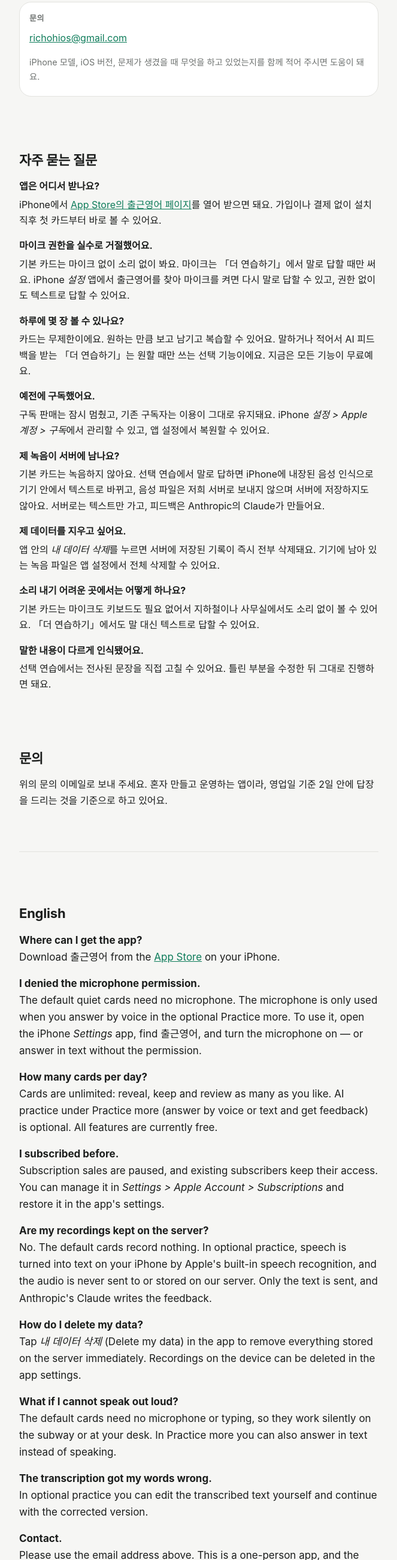
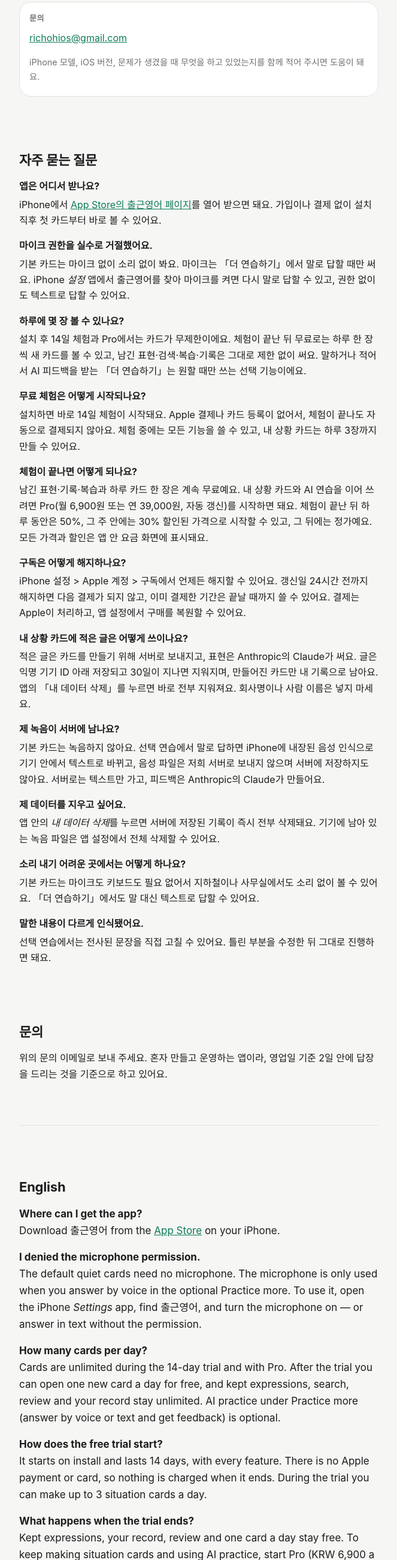
Before and after one commit to richoh86/workenglish-site, a plain HTML site: page support.html in a window 1280 px wide. Shown: the part 200-2800 px from the top of the page at 60% size, without its empty margins (308-971 px from the left). Drawn offline with Linux system fonts and the light colour scheme.

Commit message:
Site 1.7: 14-day trial + Pro pricing, 내 상황 카드, privacy (need text, profile)

```diff
--- a/support.html
+++ b/support.html
@@ -95,12 +95,20 @@
   iPhone <em>설정</em> 앱에서 출근영어를 찾아 마이크를 켜면 다시 말로 답할 수 있고, 권한 없이도 텍스트로 답할 수 있어요.</p>
 
   <p><strong>하루에 몇 장 볼 수 있나요?</strong><br>
-  카드는 무제한이에요. 원하는 만큼 보고 남기고 복습할 수 있어요.
-  말하거나 적어서 AI 피드백을 받는 「더 연습하기」는 원할 때만 쓰는 선택 기능이에요. 지금은 모든 기능이 무료예요.</p>
+  설치 후 14일 체험과 Pro에서는 카드가 무제한이에요. 체험이 끝난 뒤 무료로는 하루 한 장씩 새 카드를 볼 수 있고,
+  남긴 표현·검색·복습·기록은 그대로 제한 없이 써요. 말하거나 적어서 AI 피드백을 받는 「더 연습하기」는 원할 때만 쓰는 선택 기능이에요.</p>
 
-  <p><strong>예전에 구독했어요.</strong><br>
-  구독 판매는 잠시 멈췄고, 기존 구독자는 이용이 그대로 유지돼요.
-  iPhone <em>설정 &gt; Apple 계정 &gt; 구독</em>에서 관리할 수 있고, 앱 설정에서 복원할 수 있어요.</p>
+  <p><strong>무료 체험은 어떻게 시작되나요?</strong><br>
+  설치하면 바로 14일 체험이 시작돼요. Apple 결제나 카드 등록이 없어서, 체험이 끝나도 자동으로 결제되지 않아요. 체험 중에는 모든 기능을 쓸 수 있고, 내 상황 카드는 하루 3장까지 만들 수 있어요.</p>
+
+  <p><strong>체험이 끝나면 어떻게 되나요?</strong><br>
+  남긴 표현·기록·복습과 하루 카드 한 장은 계속 무료예요. 내 상황 카드와 AI 연습을 이어 쓰려면 Pro(월 6,900원 또는 연 39,000원, 자동 갱신)를 시작하면 돼요. 체험이 끝난 뒤 하루 동안은 50%, 그 주 안에는 30% 할인된 가격으로 시작할 수 있고, 그 뒤에는 정가예요. 모든 가격과 할인은 앱 안 요금 화면에 표시돼요.</p>
+
+  <p><strong>구독은 어떻게 해지하나요?</strong><br>
+  iPhone 설정 &gt; Apple 계정 &gt; 구독에서 언제든 해지할 수 있어요. 갱신일 24시간 전까지 해지하면 다음 결제가 되지 않고, 이미 결제한 기간은 끝날 때까지 쓸 수 있어요. 결제는 Apple이 처리하고, 앱 설정에서 구매를 복원할 수 있어요.</p>
+
+  <p><strong>내 상황 카드에 적은 글은 어떻게 쓰이나요?</strong><br>
+  적은 글은 카드를 만들기 위해 서버로 보내지고, 표현은 Anthropic의 Claude가 써요. 글은 익명 기기 ID 아래 저장되고 30일이 지나면 지워지며, 만들어진 카드만 내 기록으로 남아요. 앱의 「내 데이터 삭제」를 누르면 바로 전부 지워져요. 회사명이나 사람 이름은 넣지 마세요.</p>
 
   <p><strong>제 녹음이 서버에 남나요?</strong><br>
   기본 카드는 녹음하지 않아요. 선택 연습에서 말로 답하면 iPhone에 내장된 음성 인식으로 기기 안에서 텍스트로 바뀌고, 음성 파일은 저희 서버로 보내지 않으며 서버에 저장하지도 않아요.
@@ -135,11 +143,25 @@
   the optional Practice more. To use it, open the iPhone <em>Settings</em> app, find 출근영어, and turn
   the microphone on — or answer in text without the permission.</p>
   <p><strong>How many cards per day?</strong><br>
-  Cards are unlimited: reveal, keep and review as many as you like. AI practice under Practice more
-  (answer by voice or text and get feedback) is optional. All features are currently free.</p>
-  <p><strong>I subscribed before.</strong><br>
-  Subscription sales are paused, and existing subscribers keep their access. You can manage it in
-  <em>Settings &gt; Apple Account &gt; Subscriptions</em> and restore it in the app's settings.</p>
+  Cards are unlimited during the 14-day trial and with Pro. After the trial you can open one new card a day
+  for free, and kept expressions, search, review and your record stay unlimited. AI practice under Practice
+  more (answer by voice or text and get feedback) is optional.</p>
+  <p><strong>How does the free trial start?</strong><br>
+  It starts on install and lasts 14 days, with every feature. There is no Apple payment or card, so nothing
+  is charged when it ends. During the trial you can make up to 3 situation cards a day.</p>
+  <p><strong>What happens when the trial ends?</strong><br>
+  Kept expressions, your record, review and one card a day stay free. To keep making situation cards and
+  using AI practice, start Pro (KRW 6,900 a month or KRW 39,000 a year, auto-renewing). For a day after the
+  trial it starts at 50% off, then 30% off for the rest of that week, then at the regular price. All prices
+  and discounts are shown on the plans screen in the app.</p>
+  <p><strong>How do I cancel?</strong><br>
+  Any time in <em>Settings &gt; Apple Account &gt; Subscriptions</em>. Cancel at least 24 hours before the
+  renewal date and you will not be charged again; the period you paid for stays active. Apple processes the
+  payment, and you can restore a purchase in the app's settings.</p>
+  <p><strong>What happens to the text I write for My situation?</strong><br>
+  It is sent to our server to make the card, and Anthropic's Claude writes the English. The text is stored
+  under the anonymous device ID and deleted after 30 days; the card stays in your record. <em>내 데이터 삭제</em>
+  (Delete my data) removes it immediately. Leave out company and people's names.</p>
   <p><strong>Are my recordings kept on the server?</strong><br>
   No. The default cards record nothing. In optional practice, speech is turned into text on your iPhone by
   Apple's built-in speech recognition, and the audio is never sent to or stored on our server. Only the
```
